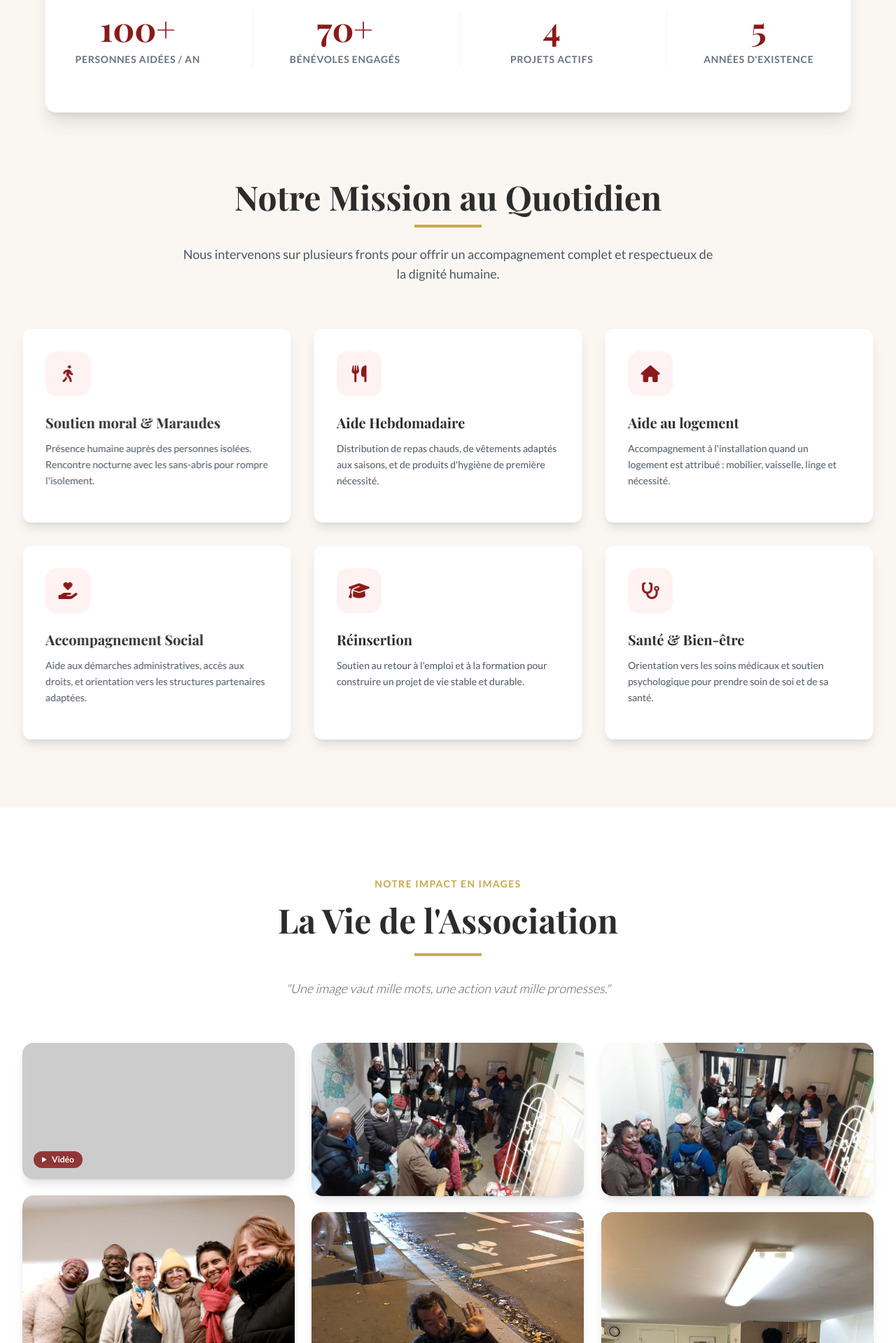
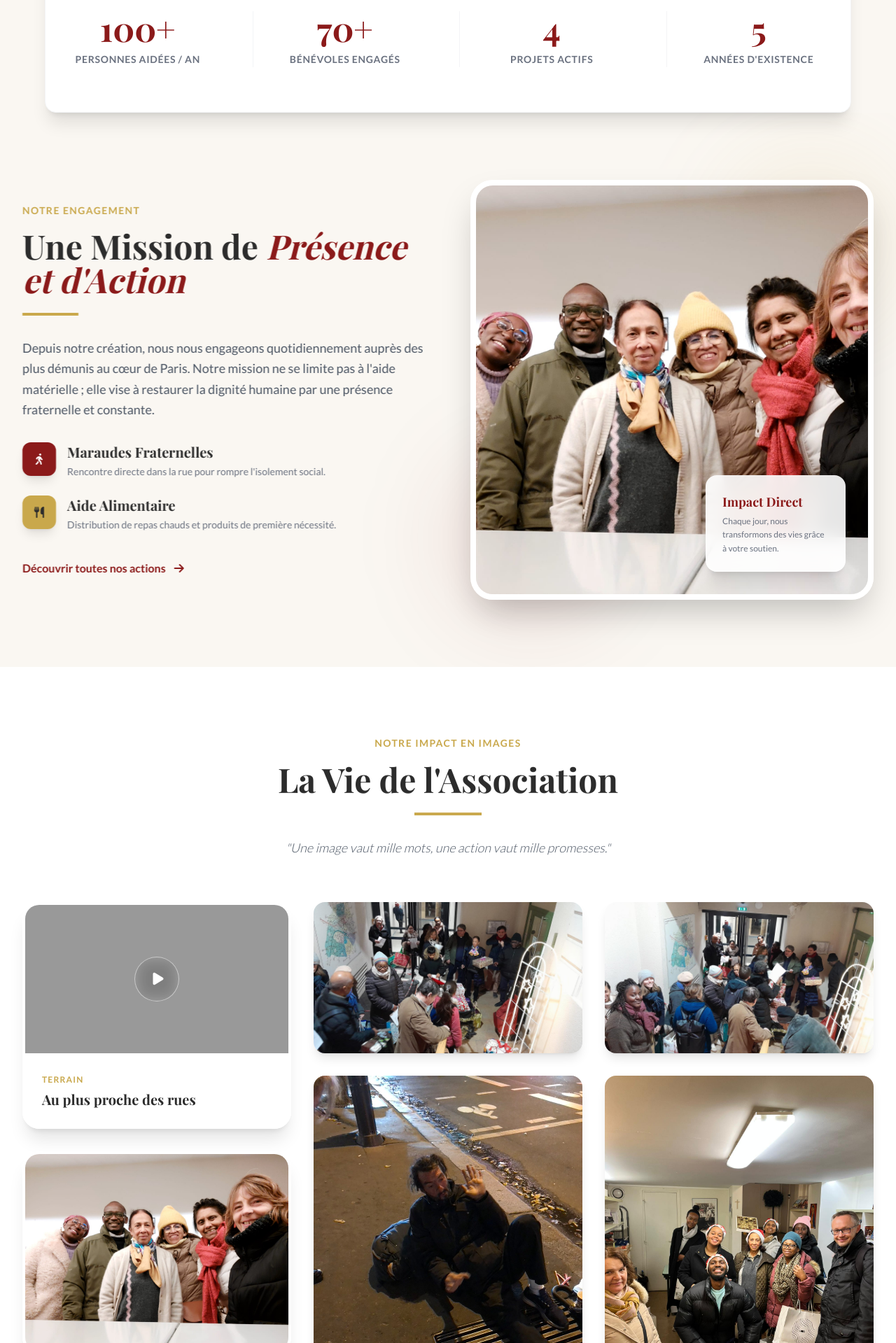
Before and after one commit to bleu-lock/projet_saint_martin, a Flask app: page / in a window 1280 px wide. Shown: the part 834-2753 px from the top of the page at 70% size. Run offline with Flask 3, Linux system fonts and the light colour scheme; some libraries are stand-ins or nearby versions; some web fonts are replaced; grey boxes are pictures that could not be loaded.

Commit message:
style: complete redesign of mission section with floating slider and unified video design

```diff
--- a/templates/index.html
+++ b/templates/index.html
@@ -78,68 +78,83 @@
     </div>
 </section>
 
-<!-- Mission Section -->
-<section class="py-24 bg-asm-offwhite overflow-hidden">
+<!-- Mission Section (Redesigned) -->
+<section class="py-24 bg-asm-offwhite overflow-hidden relative">
     <div class="max-w-7xl mx-auto px-4 sm:px-6 lg:px-8">
-        <div class="text-center mb-16 reveal-fade">
-            <h2 class="text-4xl md:text-5xl font-serif font-bold text-asm-dark mb-4">Notre Mission au Quotidien</h2>
-            <div class="w-24 h-1 bg-asm-gold mx-auto mb-6"></div>
-            <p class="text-lg text-gray-600 max-w-3xl mx-auto">Nous intervenons sur plusieurs fronts pour offrir un accompagnement complet et respectueux de la dignité humaine.</p>
+        <div class="grid grid-cols-1 lg:grid-cols-2 gap-16 items-center">
+
+            <!-- Left Column: Content -->
+            <div class="reveal-left">
+                <span class="text-asm-gold font-bold tracking-widest uppercase text-sm mb-4 block">Notre Engagement</span>
+                <h2 class="text-4xl md:text-5xl font-serif font-bold text-asm-dark mb-6 leading-tight">Une Mission de <span class="text-asm-bordeaux italic">Présence et d'Action</span></h2>
+                <div class="w-20 h-1 bg-asm-gold mb-8"></div>
+
+                <p class="text-lg text-gray-600 mb-8 leading-relaxed">
+                    Depuis notre création, nous nous engageons quotidiennement auprès des plus démunis au cœur de Paris. Notre mission ne se limite pas à l'aide matérielle ; elle vise à restaurer la dignité humaine par une présence fraternelle et constante.
+                </p>
+
+                <div class="space-y-6 mb-10">
+                    <div class="flex items-start gap-4">
+                        <div class="w-12 h-12 bg-asm-bordeaux text-white rounded-xl flex items-center justify-center flex-shrink-0 shadow-lg">
+                            <i class="fas fa-walking"></i>
+                        </div>
+                        <div>
+                            <h3 class="font-serif font-bold text-xl text-asm-dark mb-1">Maraudes Fraternelles</h3>
+                            <p class="text-gray-500 text-sm">Rencontre directe dans la rue pour rompre l'isolement social.</p>
+                        </div>
+                    </div>
+                    <div class="flex items-start gap-4">
+                        <div class="w-12 h-12 bg-asm-gold text-asm-dark rounded-xl flex items-center justify-center flex-shrink-0 shadow-lg">
+                            <i class="fas fa-utensils"></i>
+                        </div>
+                        <div>
+                            <h3 class="font-serif font-bold text-xl text-asm-dark mb-1">Aide Alimentaire</h3>
+                            <p class="text-gray-500 text-sm">Distribution de repas chauds et produits de première nécessité.</p>
+                        </div>
+                    </div>
                 </div>
 
-        <div class="grid grid-cols-1 md:grid-cols-2 lg:grid-cols-3 gap-8">
-            <!-- Card 1 -->
-            <div class="bg-white p-8 rounded-xl shadow-lg border border-gray-100 hover:shadow-xl transition-all transform hover:-translate-y-2 group reveal-left">
-                <div class="w-16 h-16 bg-red-50 text-asm-bordeaux rounded-2xl flex items-center justify-center text-2xl mb-6 group-hover:bg-asm-bordeaux group-hover:text-white transition-colors">
-                    <i class="fas fa-walking"></i>
-                </div>
-                <h3 class="text-xl font-serif font-bold text-asm-dark mb-3">Soutien moral & Maraudes</h3>
-                <p class="text-gray-600 text-sm leading-relaxed mb-4">Présence humaine auprès des personnes isolées. Rencontre nocturne avec les sans-abris pour rompre l'isolement.</p>
+                <a href="{{ url_for('projets') }}" class="inline-flex items-center gap-3 text-asm-bordeaux font-bold group">
+                    Découvrir toutes nos actions
+                    <i class="fas fa-arrow-right transform group-hover:translate-x-2 transition-transform"></i>
+                </a>
             </div>
 
-            <!-- Card 2 -->
-            <div class="bg-white p-8 rounded-xl shadow-lg border border-gray-100 hover:shadow-xl transition-all transform hover:-translate-y-2 group reveal-fade" style="transition-delay: 100ms;">
-                <div class="w-16 h-16 bg-red-50 text-asm-bordeaux rounded-2xl flex items-center justify-center text-2xl mb-6 group-hover:bg-asm-bordeaux group-hover:text-white transition-colors">
-                    <i class="fas fa-utensils"></i>
+            <!-- Right Column: Floating Image Slider -->
+            <div class="relative reveal-right h-[500px] md:h-[600px]">
+                <!-- Decorative background elements -->
+                <div class="absolute -top-10 -right-10 w-64 h-64 bg-asm-gold/10 rounded-full blur-3xl"></div>
+                <div class="absolute -bottom-10 -left-10 w-64 h-64 bg-asm-bordeaux/10 rounded-full blur-3xl"></div>
+
+                <!-- Main Slider Container -->
+                <div class="relative h-full w-full rounded-[2rem] overflow-hidden shadow-2xl border-8 border-white group"
+                     x-data="{
+                        active: 0,
+                        images: [
+                            '{{ url_for('static', filename='images/action-1.jpg') }}',
+                            '{{ url_for('static', filename='images/action-2.jpg') }}',
+                            '{{ url_for('static', filename='images/action-3.jpg') }}',
+                            '{{ url_for('static', filename='images/action-4.jpg') }}'
+                        ],
+                        init() {
+                            setInterval(() => {
+                                this.active = (this.active + 1) % this.images.length;
+                            }, 5000);
+                        }
+                     }">
+                    <template x-for="(img, index) in images" :key="index">
+                        <div class="absolute inset-0 transition-all duration-1000 ease-in-out"
+                             :class="active === index ? 'opacity-100 scale-100' : 'opacity-0 scale-110'">
+                            <img :src="img" class="w-full h-full object-cover animate-ken-burns" alt="Mission Saint Martin">
                         </div>
-                <h3 class="text-xl font-serif font-bold text-asm-dark mb-3">Aide Hebdomadaire</h3>
-                <p class="text-gray-600 text-sm leading-relaxed mb-4">Distribution de repas chauds, de vêtements adaptés aux saisons, et de produits d'hygiène de première nécessité.</p>
+                    </template>
+
+                    <!-- Floating Badge -->
+                    <div class="absolute bottom-8 right-8 bg-white/90 backdrop-blur-md p-6 rounded-2xl shadow-xl max-w-[200px] transform hover:scale-105 transition-transform duration-500">
+                        <p class="text-asm-bordeaux font-serif font-bold text-lg mb-1">Impact Direct</p>
+                        <p class="text-gray-500 text-xs leading-relaxed">Chaque jour, nous transformons des vies grâce à votre soutien.</p>
                     </div>
-
-            <!-- Card 3 -->
-            <div class="bg-white p-8 rounded-xl shadow-lg border border-gray-100 hover:shadow-xl transition-all transform hover:-translate-y-2 group reveal-right" style="transition-delay: 200ms;">
-                <div class="w-16 h-16 bg-red-50 text-asm-bordeaux rounded-2xl flex items-center justify-center text-2xl mb-6 group-hover:bg-asm-bordeaux group-hover:text-white transition-colors">
-                    <i class="fas fa-home"></i>
                 </div>
-                <h3 class="text-xl font-serif font-bold text-asm-dark mb-3">Aide au logement</h3>
-                <p class="text-gray-600 text-sm leading-relaxed mb-4">Accompagnement à l'installation quand un logement est attribué : mobilier, vaisselle, linge et nécessité.</p>
-            </div>
-
-            <!-- Card 4 -->
-            <div class="bg-white p-8 rounded-xl shadow-lg border border-gray-100 hover:shadow-xl transition-all transform hover:-translate-y-2 group reveal-left" style="transition-delay: 300ms;">
-                <div class="w-16 h-16 bg-red-50 text-asm-bordeaux rounded-2xl flex items-center justify-center text-2xl mb-6 group-hover:bg-asm-bordeaux group-hover:text-white transition-colors">
-                    <i class="fas fa-hand-holding-heart"></i>
-                </div>
-                <h3 class="text-xl font-serif font-bold text-asm-dark mb-3">Accompagnement Social</h3>
-                <p class="text-gray-600 text-sm leading-relaxed mb-4">Aide aux démarches administratives, accès aux droits, et orientation vers les structures partenaires adaptées.</p>
-            </div>
-
-            <!-- Card 5 -->
-            <div class="bg-white p-8 rounded-xl shadow-lg border border-gray-100 hover:shadow-xl transition-all transform hover:-translate-y-2 group reveal-fade" style="transition-delay: 400ms;">
-                <div class="w-16 h-16 bg-red-50 text-asm-bordeaux rounded-2xl flex items-center justify-center text-2xl mb-6 group-hover:bg-asm-bordeaux group-hover:text-white transition-colors">
-                    <i class="fas fa-graduation-cap"></i>
-                </div>
-                <h3 class="text-xl font-serif font-bold text-asm-dark mb-3">Réinsertion</h3>
-                <p class="text-gray-600 text-sm leading-relaxed mb-4">Soutien au retour à l'emploi et à la formation pour construire un projet de vie stable et durable.</p>
-            </div>
-
-            <!-- Card 6 -->
-            <div class="bg-white p-8 rounded-xl shadow-lg border border-gray-100 hover:shadow-xl transition-all transform hover:-translate-y-2 group reveal-right" style="transition-delay: 500ms;">
-                <div class="w-16 h-16 bg-red-50 text-asm-bordeaux rounded-2xl flex items-center justify-center text-2xl mb-6 group-hover:bg-asm-bordeaux group-hover:text-white transition-colors">
-                    <i class="fas fa-stethoscope"></i>
-                </div>
-                <h3 class="text-xl font-serif font-bold text-asm-dark mb-3">Santé & Bien-être</h3>
-                <p class="text-gray-600 text-sm leading-relaxed mb-4">Orientation vers les soins médicaux et soutien psychologique pour prendre soin de soi et de sa santé.</p>
             </div>
         </div>
     </div>
@@ -156,37 +171,50 @@
         </div>
 
         <!-- Masonry Grid -->
-        <div class="columns-1 sm:columns-2 lg:columns-3 gap-6 space-y-6">
+        <div class="columns-1 sm:columns-2 lg:columns-3 gap-8 space-y-8">
 
-            <!-- Video 1 -->
-            <div class="break-inside-avoid overflow-hidden rounded-2xl shadow-lg hover:shadow-2xl transition-all duration-500 group relative reveal-fade">
-                <video class="w-full h-auto object-cover transform group-hover:scale-105 transition-transform duration-700" loop muted playsinline onmouseover="this.play()" onmouseout="this.pause()">
+            <!-- Video 1 (Redesigned like Projects Page) -->
+            <div class="break-inside-avoid overflow-hidden rounded-3xl shadow-xl border-4 border-white group relative reveal-fade">
+                <div class="aspect-video relative overflow-hidden">
+                    <video id="video-1" class="w-full h-full object-cover" loop muted playsinline>
                         <source src="{{ url_for('static', filename='videos/video-action-1.mp4') }}" type="video/mp4">
                     </video>
-                <div class="absolute inset-0 bg-black/20 group-hover:bg-transparent transition-colors duration-500"></div>
-                <div class="absolute bottom-4 left-4 bg-asm-bordeaux/80 backdrop-blur-sm text-white px-3 py-1 rounded-full text-xs font-bold flex items-center gap-2">
-                    <i class="fas fa-play text-[8px]"></i> Vidéo
+                    <!-- Play Overlay -->
+                    <div class="absolute inset-0 bg-black/40 group-hover:bg-black/20 transition-all duration-500 flex items-center justify-center"
+                         onclick="const v = document.getElementById('video-1'); if(v.paused){v.play();}else{v.pause();}">
+                        <div class="w-16 h-16 bg-white/20 backdrop-blur-md rounded-full flex items-center justify-center border border-white/50 group-hover:scale-110 transition-transform">
+                            <i class="fas fa-play text-white text-xl ml-1"></i>
+                        </div>
+                    </div>
+                </div>
+                <div class="p-6 bg-white">
+                    <span class="text-asm-gold text-xs font-bold uppercase tracking-widest">Terrain</span>
+                    <h3 class="text-xl font-serif font-bold text-asm-dark mt-1">Au plus proche des rues</h3>
                 </div>
             </div>
 
             <!-- Image 1 -->
-            <div class="break-inside-avoid overflow-hidden rounded-2xl shadow-lg hover:shadow-2xl transition-all duration-500 group reveal-fade" style="transition-delay: 100ms;">
-                <img src="{{ url_for('static', filename='images/action-1.jpg') }}" class="w-full h-auto object-cover transform group-hover:scale-110 transition-transform duration-700" alt="Action Saint Martin">
+            <div class="break-inside-avoid overflow-hidden rounded-3xl shadow-xl border-4 border-white group reveal-fade">
+                <img src="{{ url_for('static', filename='images/action-1.jpg') }}" class="w-full h-auto object-cover transform group-hover:scale-110 transition-transform duration-1000" alt="Action Saint Martin">
             </div>
 
-            <!-- Image 2 -->
-            <div class="break-inside-avoid overflow-hidden rounded-2xl shadow-lg hover:shadow-2xl transition-all duration-500 group reveal-fade" style="transition-delay: 200ms;">
-                <img src="{{ url_for('static', filename='images/action-2.jpg') }}" class="w-full h-auto object-cover transform group-hover:scale-110 transition-transform duration-700" alt="Action Saint Martin">
-            </div>
-
-            <!-- Video 2 -->
-            <div class="break-inside-avoid overflow-hidden rounded-2xl shadow-lg hover:shadow-2xl transition-all duration-500 group relative reveal-fade" style="transition-delay: 300ms;">
-                <video class="w-full h-auto object-cover transform group-hover:scale-105 transition-transform duration-700" loop muted playsinline onmouseover="this.play()" onmouseout="this.pause()">
+            <!-- Video 2 (Redesigned like Projects Page) -->
+            <div class="break-inside-avoid overflow-hidden rounded-3xl shadow-xl border-4 border-white group relative reveal-fade">
+                <div class="aspect-video relative overflow-hidden">
+                    <video id="video-2" class="w-full h-full object-cover" loop muted playsinline>
                         <source src="{{ url_for('static', filename='videos/video-action-2.mp4') }}" type="video/mp4">
                     </video>
-                <div class="absolute inset-0 bg-black/20 group-hover:bg-transparent transition-colors duration-500"></div>
-                <div class="absolute bottom-4 left-4 bg-asm-bordeaux/80 backdrop-blur-sm text-white px-3 py-1 rounded-full text-xs font-bold flex items-center gap-2">
-                    <i class="fas fa-play text-[8px]"></i> Vidéo
+                    <!-- Play Overlay -->
+                    <div class="absolute inset-0 bg-black/40 group-hover:bg-black/20 transition-all duration-500 flex items-center justify-center"
+                         onclick="const v = document.getElementById('video-2'); if(v.paused){v.play();}else{v.pause();}">
+                        <div class="w-16 h-16 bg-white/20 backdrop-blur-md rounded-full flex items-center justify-center border border-white/50 group-hover:scale-110 transition-transform">
+                            <i class="fas fa-play text-white text-xl ml-1"></i>
+                        </div>
+                    </div>
+                </div>
+                <div class="p-6 bg-white">
+                    <span class="text-asm-gold text-xs font-bold uppercase tracking-widest">Maraude</span>
+                    <h3 class="text-xl font-serif font-bold text-asm-dark mt-1">Échanges et sourires</h3>
                 </div>
             </div>
 
```
Lines whose indentation alone changed are shown as unchanged.
